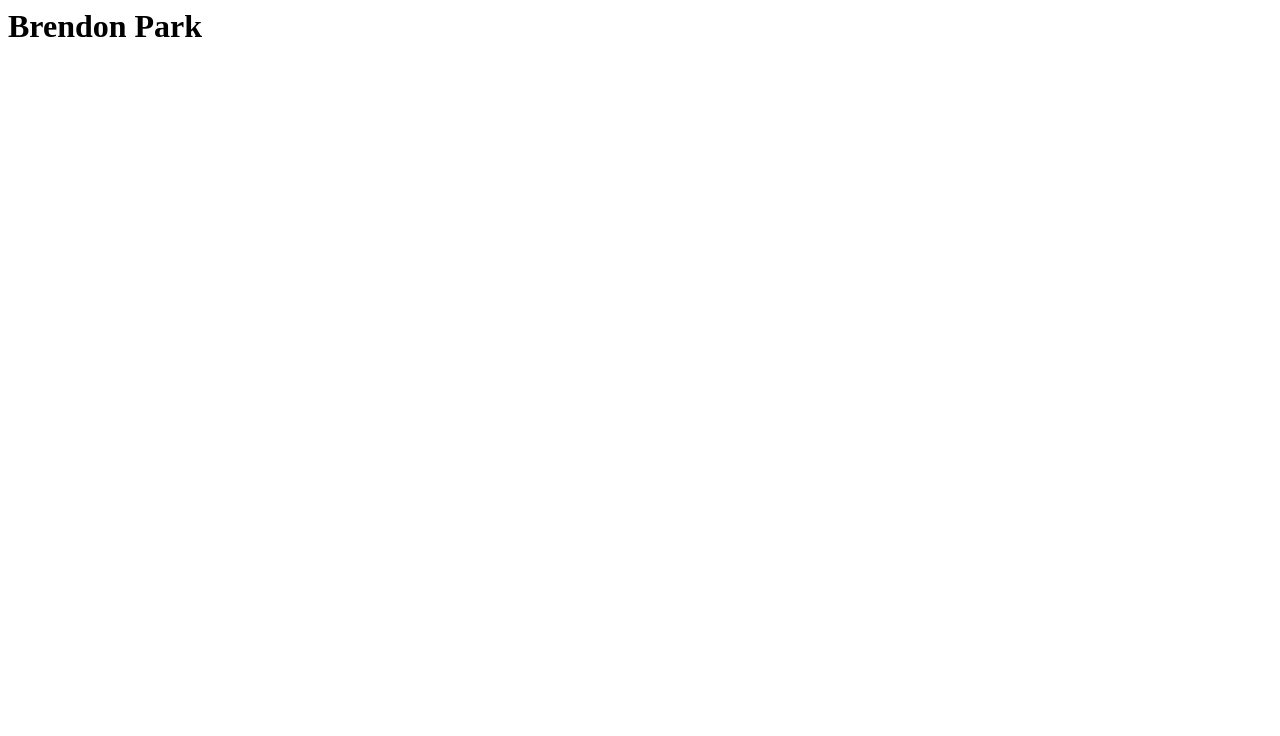
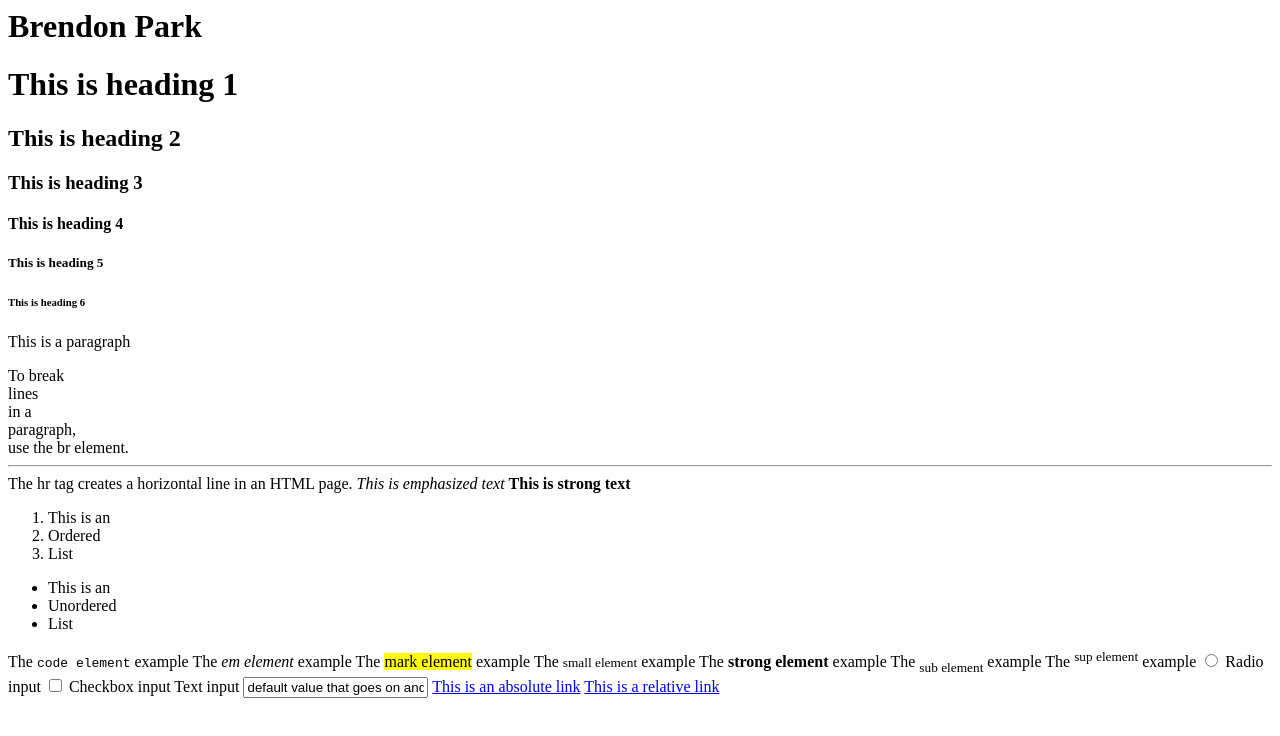
Before and after one commit to parkb130/parkb130.github.io, a plain HTML site: page index.html in a window 1280 px wide. Drawn offline with Linux system fonts and the light colour scheme.

Commit message:
Adding index file

```diff
--- a/index.html
+++ b/index.html
@@ -1 +1,57 @@
 <h1>Brendon Park</h1>
+
+<h1>This is heading 1</h1>
+<h2>This is heading 2</h2>
+<h3>This is heading 3</h3>
+<h4>This is heading 4</h4>
+<h5>This is heading 5</h5>
+<h6>This is heading 6</h6>
+
+<p>This is a paragraph</p>
+
+To break<br />lines<br />in a<br />paragraph,<br />use the br element.
+
+<hr />
+The hr tag creates a horizontal line in an HTML page.
+
+<em>This is emphasized text</em>
+
+<strong>This is strong text</strong>
+
+<!--This is a comment. Comments are not displayed in the browser-->
+
+<ol>
+  <li>This is an</li>
+  <li>Ordered</li>
+  <li>List</li>
+</ol>
+
+<ul>
+  <li>This is an</li>
+  <li>Unordered</li>
+  <li>List</li>
+</ul>
+
+The <code>code element</code> example
+
+The <em>em element</em> example
+
+The <mark>mark element</mark> example
+
+The <small>small element</small> example
+
+The <strong>strong element</strong> example
+
+The <sub>sub element</sub> example
+
+The <sup>sup element</sup> example
+
+<input type="radio" name="rad"> Radio input
+
+<input type="checkbox"> Checkbox input
+
+Text input <input type="text" value="default value that goes on and on without stopping or punctuation">
+
+<a href="http://www.newschool.edu">This is an absolute link</a>
+
+<a href="myfolder/myfile.html">This is a relative link</a>
```
